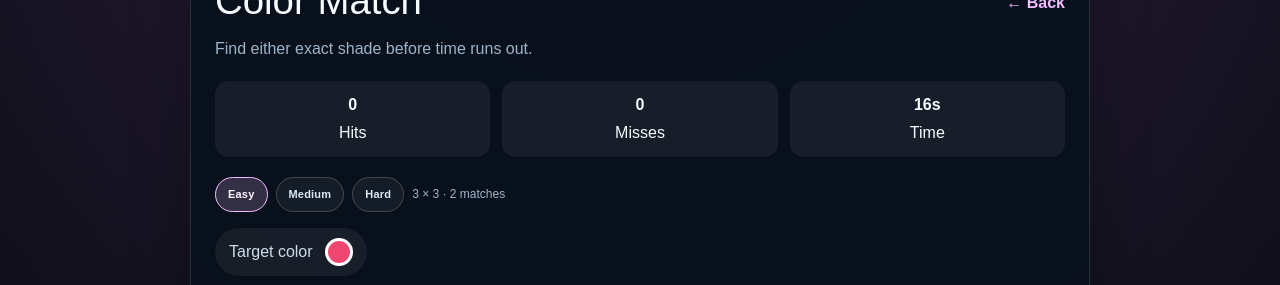
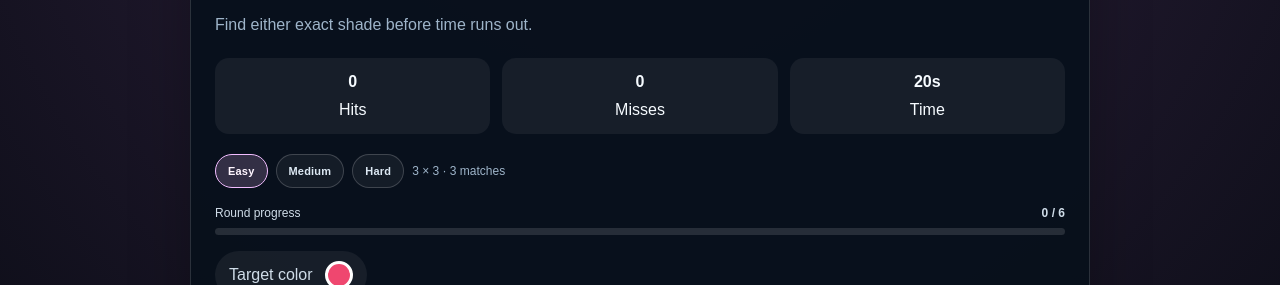
Before and after one commit to vincent-2005/Bug-Fight, a Next.js app: page /mini-games/color-match in a window 1280 px wide. Shown: the part 236-521 px from the top of the page. Built offline with nearby package versions, Linux system fonts and the light colour scheme; no server answers.

Commit message:
Update page.tsx

```diff
--- a/app/mini-games/color-match/page.tsx
+++ b/app/mini-games/color-match/page.tsx
@@ -8,7 +8,7 @@ import { usePlayerProgress } from "@/components/bug-brawler/progress";
 const palette = ["#ef476f", "#f78c6b", "#ffd166", "#a7c957", "#48cae4", "#5e60ce", "#b565d9", "#e76f9a"];
 type Difficulty = "easy" | "medium" | "hard";
 const levels: Record<Difficulty, { label: string; tiles: number; matches: number; time: number; goal: number; shades: number[] }> = {
-  easy: { label: "Easy", tiles: 9, matches: 2, time: 16, goal: 8, shades: [-48, -31, -18, 17, 30, 45] },
+  easy: { label: "Easy", tiles: 9, matches: 3, time: 20, goal: 6, shades: [-68, -48, -30, 29, 47, 66] },
   medium: { label: "Medium", tiles: 16, matches: 1, time: 14, goal: 10, shades: [-33, -22, -13, 12, 21, 32] },
   hard: { label: "Hard", tiles: 16, matches: 1, time: 11, goal: 12, shades: [-18, -11, -6, 6, 11, 18] },
 };
@@ -127,7 +127,13 @@ export default function ColorMatchPage() {
               {levels[option].label}
             </button>
           ))}
-          <span style={styles.levelHint}>{level.tiles === 9 ? "3 × 3 · 2 matches" : `4 × 4 · ${level.matches} match`}</span>
+          <span style={styles.levelHint}>{level.tiles === 9 ? `3 × 3 · ${level.matches} matches` : `4 × 4 · ${level.matches} match`}</span>
+        </div>
+
+        <div style={styles.progressRow}>
+          <span>Round progress</span>
+          <strong>{Math.min(hits, level.goal)} / {level.goal}</strong>
+          <div style={styles.progressTrack}><i style={{ ...styles.progressFill, width: `${Math.min(100, hits / level.goal * 100)}%` }} /></div>
         </div>
 
         <div style={styles.targetCard}>
@@ -268,6 +274,28 @@ const styles: Record<string, CSSProperties> = {
     color: "#9eb4c9",
     fontSize: 12,
   },
+  progressRow: {
+    display: "grid",
+    gridTemplateColumns: "1fr auto",
+    gap: "6px 12px",
+    marginBottom: 16,
+    color: "#cfdce8",
+    fontSize: 12,
+  },
+  progressTrack: {
+    gridColumn: "1 / -1",
+    height: 7,
+    overflow: "hidden",
+    borderRadius: 999,
+    background: "rgba(255,255,255,0.12)",
+  },
+  progressFill: {
+    display: "block",
+    height: "100%",
+    borderRadius: 999,
+    background: "linear-gradient(90deg, #f5b1ff, #73e0ff)",
+    transition: "width 180ms ease",
+  },
   board: {
     display: "grid",
     gridTemplateColumns: "repeat(3, minmax(0, 1fr))",
```
